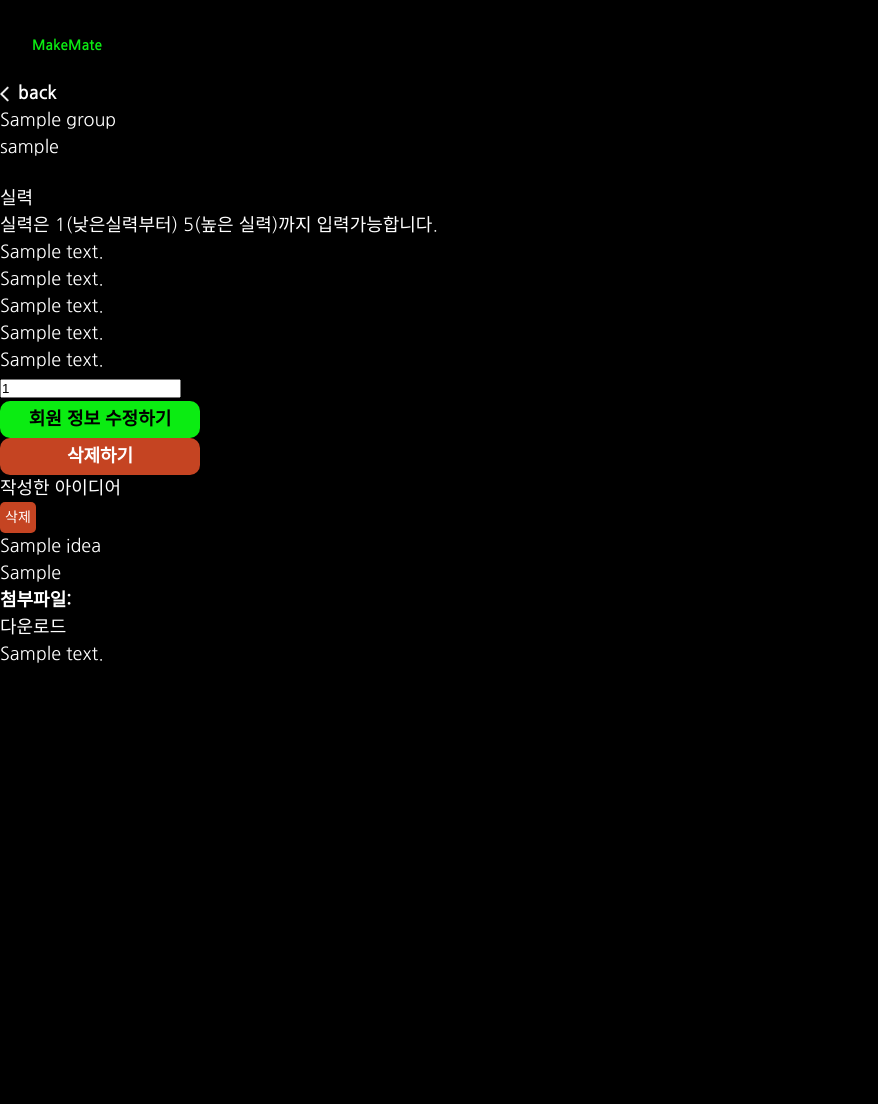
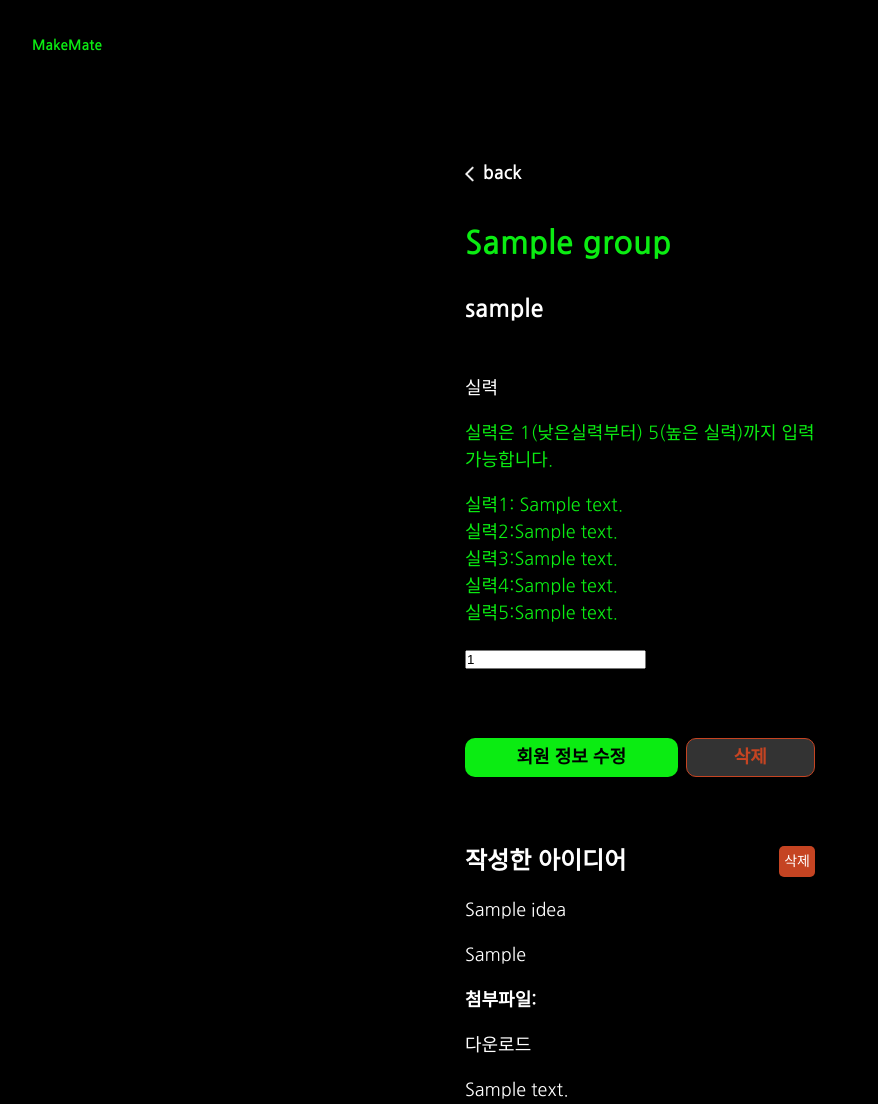
Before and after one commit to Pirogramming-20/MakeMate, a Django app: page /group/1/admin/user_update/1 in a window 1280 px wide. Shown: the whole page, without its empty margins (0-878 px from the left). Before the commit the page ends 663 px from the top, so only its background shows below. Run offline with Django 4.2, Linux system fonts and the light colour scheme; tables that the repository leaves empty hold one stand-in row (values such as "Sample post").

Commit message:
[fix]메인 페이지&어드민 페이지 버그 수정 및 스타일링

```diff
--- a/group/views.py
+++ b/group/views.py
@@ -349,7 +349,7 @@ def group_user_update(request, group_id, user_id):
         }
         return render(request, "admin/group_admin_modify.html", ctx)
     elif request.method == "POST":
-        user_state = MemberState.objects.get(user_id=user_id)
+        user_state = MemberState.objects.get(user_id=user_id, group=group)
         form = NonAdminInfoForm(request.POST, instance=user_state)
         if form.is_valid():
             form.save()
--- a/static/css/admin/admin_modify.css
+++ b/static/css/admin/admin_modify.css
@@ -1,8 +1,48 @@
 .admin_section_modify{
+  margin: 80px auto 0 auto;
+  padding:  0 var(--padding4);
+  width: 350px;
+}
+.admin_wrap_modify_header{
+  margin-bottom: var(--padding6);
+}
+.admin_modify_group{
+  font-size: var(--font_xlarge);
+  color: var(--color_main);
+  font-weight: bold;
+  margin-top: var(--padding5) ;
+}
+.admin_modify_user{
+  font-weight: bold;
+  font-size: var(--font_large);
+  margin-top: var(--padding4);
+}
+
+.admin_inner_info{
   display: flex;
   flex-direction: column;
-  gap: var(--padding4);
+  gap: var(--padding2);
 }
-.test{
-  background-color: aqua;
+.admin_wrap_modify_btn{
+  display: flex;
+  gap: var(--padding1) ;
+  margin: var(--padding6) 0;
 }
+.admin_wrap_modify_btn> .primary_button{
+  width: 330px;
+}
+.admin_warp_user_idea{
+  display: flex;
+  flex-direction: column;
+  gap: var(--padding2);
+}
+
+.admin_inner_idea_header{
+  display: flex;
+  justify-content: space-between;
+  align-items: center;
+}
+.admin_written_idea{
+  font-weight: bold;
+  font-size: var(--font_large);
+}
--- a/static/css/admin/admin_page.css
+++ b/static/css/admin/admin_page.css
@@ -7,6 +7,7 @@
   gap: var(--padding6) ;
   margin: 8rem auto 0 auto;
   padding: var(--padding4);
+  width: 350px;
 }
 .admin_wrap_head>a{
   padding:var(--padding5) ;
--- a/static/css/main_page.css
+++ b/static/css/main_page.css
@@ -1,7 +1,7 @@
 /* 비 로그인 css */
 .common_wrap_info{
   padding: 0 1rem;
-  width: 300px;
+  width: 350px;
   margin: 0 auto;
 
 }
--- a/templates/admin/group_admin_modify.html
+++ b/templates/admin/group_admin_modify.html
@@ -1,21 +1,24 @@
 {% extends 'base.html' %}
 {% block content %}
   <section class='admin_section_modify'>
-    <div>
+    <div  class='admin_wrap_modify_header'>
       <a href="{%url 'group:admin_page' group.id%}"><button class='home_btn'>back</button></a>
-      <div>{{group.title}}</div>
-      <div>{{user}}</div>
+      <div class='admin_modify_group'>{{group.title}}</div>
+      <div class='admin_modify_user'>{{user}}</div>
     </div>
+    <div class='admin_wrap_modify_info'>
       <form method='post' action={% url 'group:user_update' group.id user_state.user.id %}>
           {% csrf_token %}
-        <div>
+          <div class='admin_inner_info'>
               <label>실력</label>
-            <div>실력은 1(낮은실력부터) 5(높은 실력)까지 입력가능합니다.</div>
-            <div>{{group.ability_description1}}</div>
-            <div>{{group.ability_description2}}</div>
-            <div>{{group.ability_description3}}</div>
-            <div>{{group.ability_description4}}</div>
-            <div>{{group.ability_description5}}</div>
+              <div class='card_contents_green'>실력은 1(낮은실력부터) 5(높은 실력)까지 입력가능합니다.</div>
+              <div class='card_contents_green'>
+                <div>실력1: {{group.ability_description1}}</div>
+                <div>실력2:{{group.ability_description2}}</div>
+                <div>실력3:{{group.ability_description3}}</div>
+                <div>실력4:{{group.ability_description4}}</div>
+                <div>실력5:{{group.ability_description5}}</div>
+              </div>
               <div>{{form.group_ability}}</div>
               <!-- 필드 오류 -->
               {% if form.group_ability.errors %}
@@ -24,20 +27,23 @@
               </div>
               {% endif %}
           <div>
-        <button type='submit' class='primary_button'>회원 정보 수정하기</button>
-    </form>
+          <div class="admin_wrap_modify_btn">
+            <button type='submit' class='primary_button'>회원 정보 수정</button>
             <form action=" {%url 'group:user_delete' group.id user_state.user.id %}" method="POST">
               {% csrf_token %}
-        <button class='cta_button' type="submit">삭제하기</button>
+              <button class='cta_del_button' type="submit">삭제</button>
             </form>
-
-
-      <div class='tset'>
-        <div>작성한 아이디어</div>
+          </div>
+      </form>
+    </div>
+    <div class='admin_warp_user_idea'>
+      <div class="admin_inner_idea_header">
+        <div class='admin_written_idea'>작성한 아이디어</div>
         <form action=" {%url 'group:idea_delete' group.id idea.id%}" method="POST">
           {% csrf_token %}
           <button class='cta_red_badge' type="submit">삭제</button>
         </form>
+      </div>
       <div>{{idea.title}}</div>
       <div>{{idea.intro}}</div>
       {% if idea.file %}
@@ -53,4 +59,5 @@
   </section>
 
 
+
 {% endblock %}
```
Lines whose indentation alone changed are shown as unchanged.
